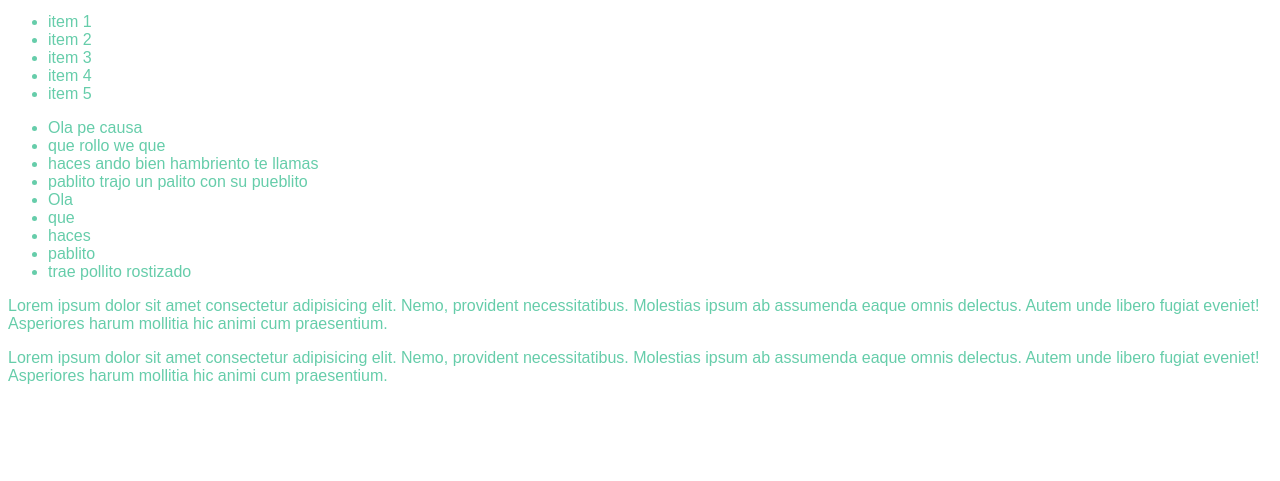
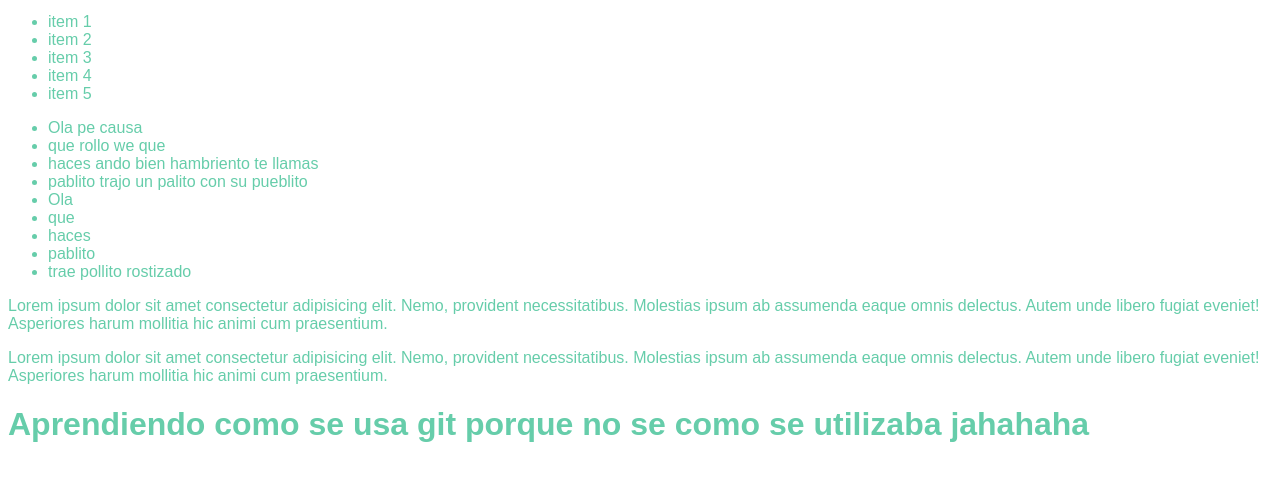
Before and after one commit to Loquendo1977/aprendiendo-git, a plain HTML site: page index.html in a window 1280 px wide. Shown: the part 101-582 px from the top of the page. Drawn offline with Linux system fonts and the light colour scheme.

Commit message:
commit para recordar el flujo basico de git

```diff
--- a/code.js
+++ b/code.js
@@ -1 +1,2 @@
 console.log("aprendiendo git");
+console.log("Aprendiendo otra vez como se usa github porque se me olvida aahhahaha");
--- a/index.html
+++ b/index.html
@@ -30,6 +30,7 @@
     </ul>
     <p>Lorem ipsum dolor sit amet consectetur adipisicing elit. Nemo, provident necessitatibus. Molestias ipsum ab assumenda eaque omnis delectus. Autem unde libero fugiat eveniet! Asperiores harum mollitia hic animi cum praesentium.</p>
     <p>Lorem ipsum dolor sit amet consectetur adipisicing elit. Nemo, provident necessitatibus. Molestias ipsum ab assumenda eaque omnis delectus. Autem unde libero fugiat eveniet! Asperiores harum mollitia hic animi cum praesentium.</p>
+    <h1>Aprendiendo como se usa git porque no se como se utilizaba jahahaha</h1>
     <script src="code.js"></script>
 </body>
 </html>
```
